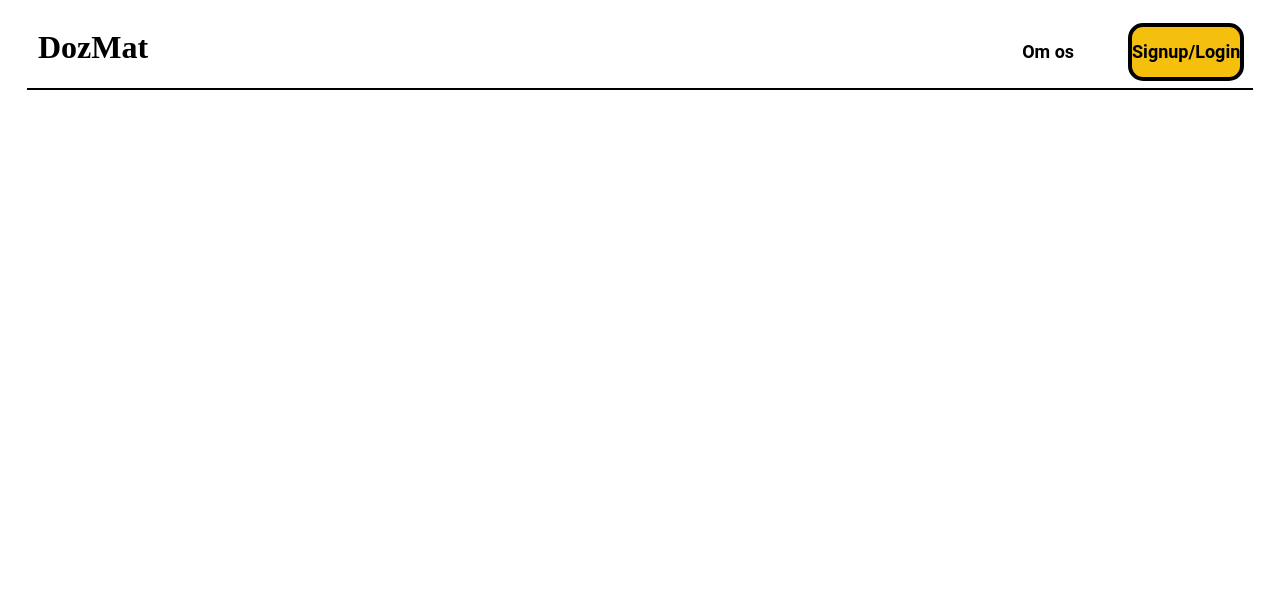
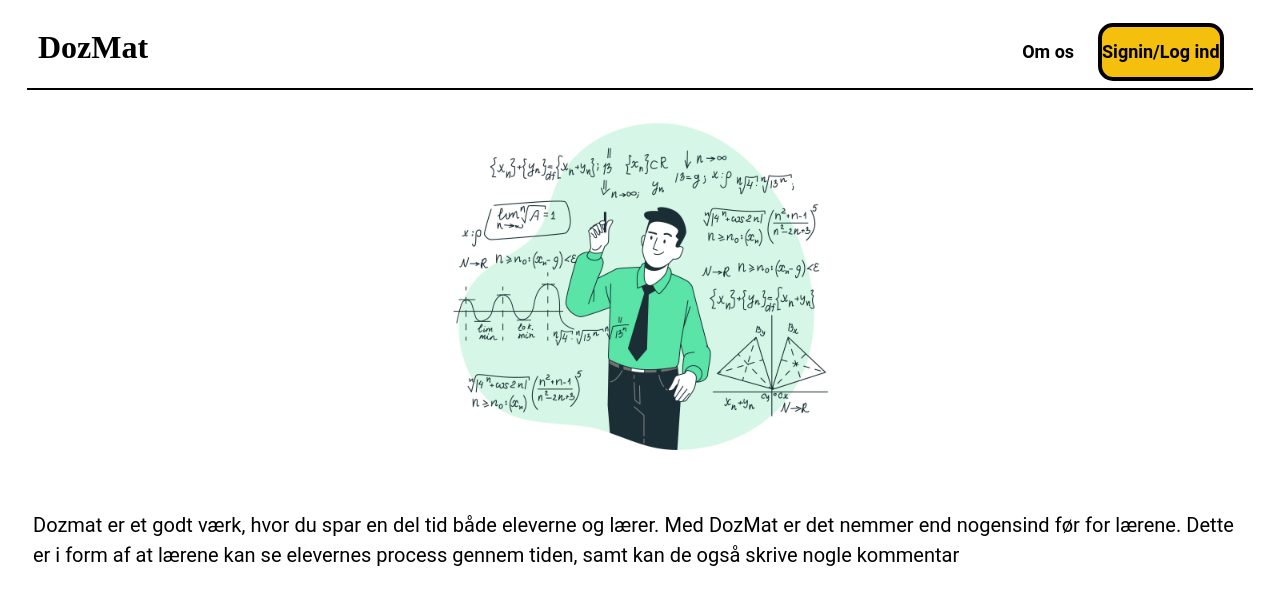
Before and after one commit to ZeeDiazz/Mini-eksamensprojekt, a PHP site: page / in a window 1280 px wide. Shown: the top 605 px of the page. Run offline with PHP 8.4, Linux system fonts and the light colour scheme.

Commit message:
Forside og om os

```diff
--- a/AboutUs.html
+++ b/AboutUs.html
@@ -14,9 +14,10 @@
         <div class="text Dozmatnav"><h1 style="font-family: Eras Medium ITC; " class="Name"><a href="./index.html">DozMat</a><h1></div>
         <!-- <div class="firstParagrah"><h2>Dozmat</h2></div> -->
         <div class="text one"><h2><a href="./AboutUs.html">Om os</a></h2></div>
-        <div class="text two"><h2><a href="./Login.html">Signup/Login</a></h2></div>
+        <a href="./Login.html"><div class="text two" style="color: black;"><h2>Signin/Log ind</h2></div></a>
          <div class= "line"></div>
-     </div>
+    </div>
+
 
 
      <h2 id="Title" style="position: relative; top: 10px; left: 25px;">Om os</h2>
--- /dev/null
+++ b/CSS/Index.css
@@ -0,0 +1,21 @@
+
+.Imagebox img{
+    width: 400px;
+    height: 400px;
+
+    /*Center*/
+    display: block;
+    margin-left: auto;
+    margin-right: auto;
+
+}
+
+.textfront{
+    position: relative;
+    left: -17px;
+    padding-right: 20px;
+    width: 95%;
+    text-align: justify;
+    line-height: 30px;
+    font-size: 20px;
+}
--- a/CSS/navBar.css
+++ b/CSS/navBar.css
@@ -43,5 +43,5 @@ body{
     background-color: #f5bf0e;
     display: inline-block;
     height: 50px;
-    margin-left: 50px;
+    margin-left: 20px;
 }
--- a/Index.html
+++ b/Index.html
@@ -6,6 +6,7 @@
     <meta name="viewport" content="width=device-width, initial-scale=1.0">
     <title>Dozmat.dk</title>
     <link rel="stylesheet" href="./CSS/navBar.css">
+    <link rel="stylesheet" href="./CSS/Index.css">
 </head>
 
 <body style="background-color: #FFFFFF;">
@@ -14,11 +15,14 @@
         <div class="text Dozmatnav"><h1 style="font-family: Eras Medium ITC; " class="Name"><a href="./index.html">DozMat</a><h1></div>
         <!-- <div class="firstParagrah"><h2>Dozmat</h2></div> -->
         <div class="text one"><h2><a href="./AboutUs.html">Om os</a></h2></div>
-        <div class="text two"><h2><a href="./Login.html">Signup/Login</a></h2></div>
+        <a href="./Login.html"><div class="text two" style="color: black;"><h2>Signin/Log ind</h2></div></a>
          <div class= "line"></div>
-     </div>
+    </div>
 
-
+     <main>
+        <div class="Imagebox" style="position: relative; "><img src="./Images/Dozfrontpic.png"></div>
+        <div class="textfront" style="position: relative;left: 25px;"><p>Dozmat er et godt værk, hvor du spar en del tid både eleverne og lærer. Med DozMat er det nemmer end nogensind før for lærene. Dette er i form af at lærene kan se elevernes process gennem tiden, samt kan de også skrive nogle kommentar</p></div>
+     </main>
 
 </body>
 
--- a/Login.html
+++ b/Login.html
@@ -14,7 +14,7 @@
         <div class="text Dozmatnav"><h1 style="font-family: Eras Medium ITC; " class="Name"><a href="./index.html">DozMat</a><h1></div>
         <!-- <div class="firstParagrah"><h2>Dozmat</h2></div> -->
         <div class="text one"><h2><a href="./AboutUs.html">Om os</a></h2></div>
-        <div class="text two"><h2><a href="./Login.html">Signup/Login</a></h2></div>
+        <a href="./Login.html"><div class="text two" style="color: black;"><h2>Signin/Log ind</h2></div></a>
          <div class= "line"></div>
      </div>
 
```
Also changed, not shown: Images/Dozfrontpic.png (added).
